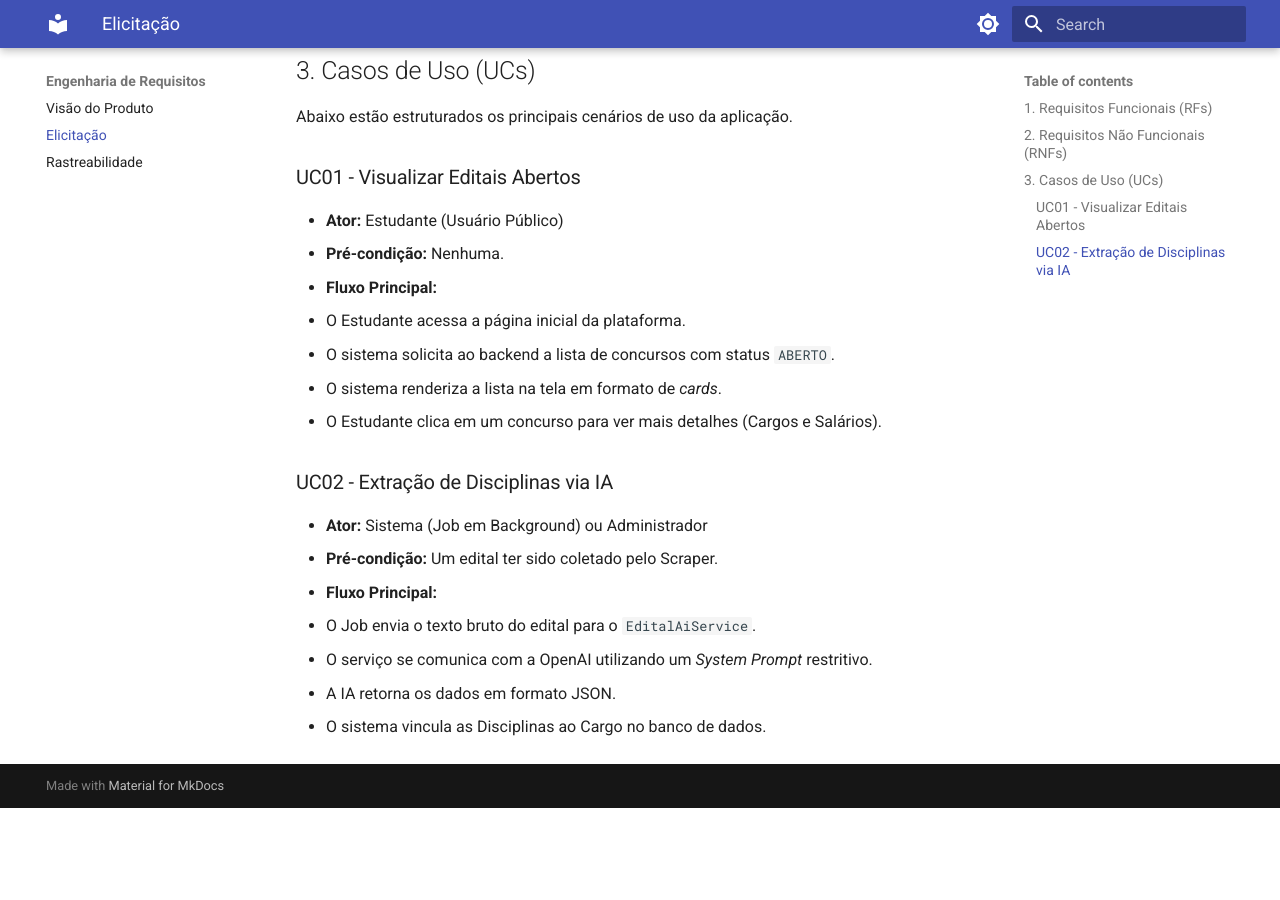
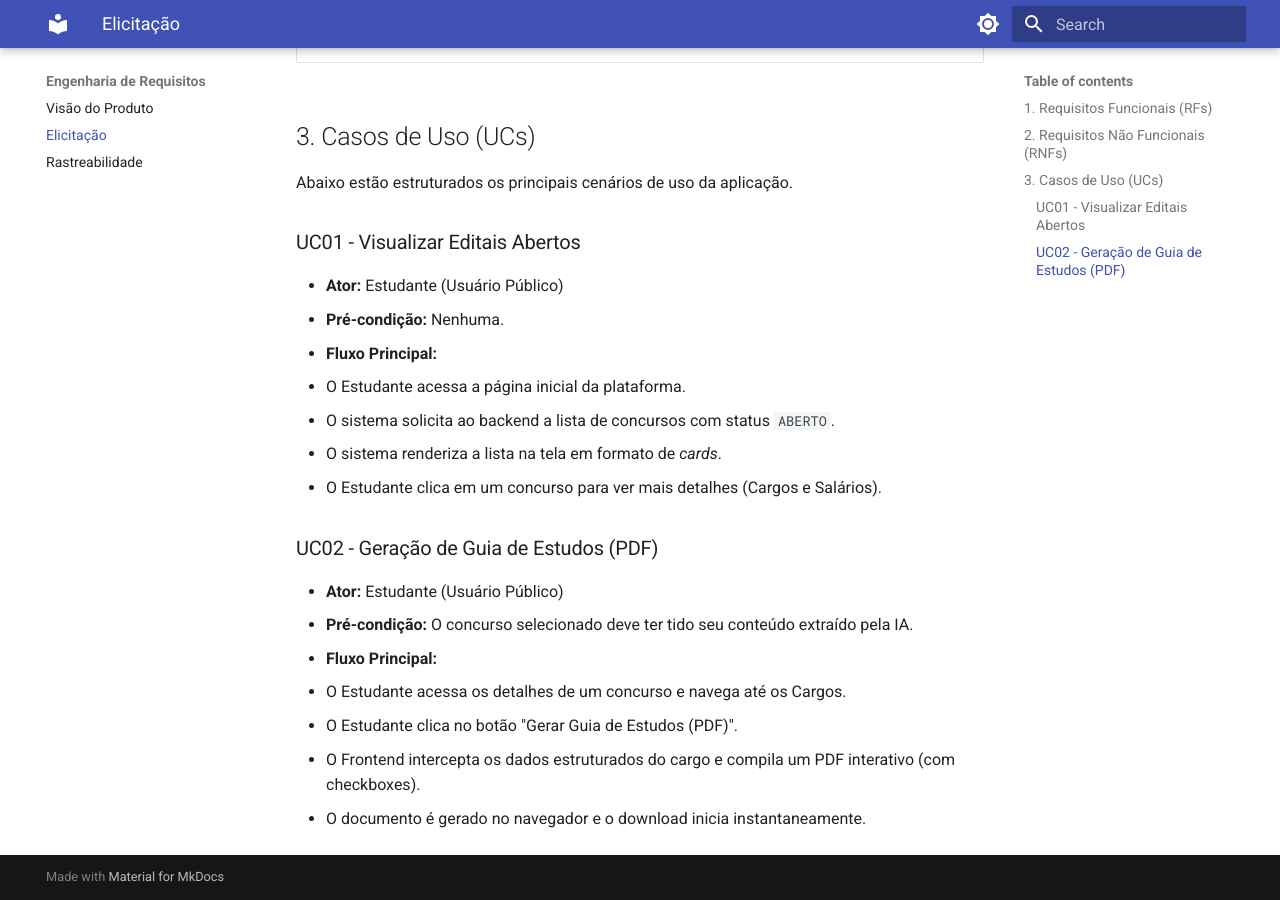
Before and after one commit to DaviUrsulino/concurseiro-df, an MkDocs documentation site: the page built from docs/requisitos/elicitacao.md, in a window 1280 px wide and 900 px high, scrolled down 1385 px. Built offline with MkDocs 1.6.1 and Material for MkDocs 9.7.7, drawn with Linux system fonts in a browser that asks for light colours; before the commit the page ends 2193 px from its top, so only the background shows below that; some of the changed text lies outside the part shown.

```diff
--- a/docs/requisitos/elicitacao.md
+++ b/docs/requisitos/elicitacao.md
@@ -10,10 +10,11 @@ Os Requisitos Funcionais descrevem o que o sistema **deve fazer**.
 |---|---|---|
 | **RF01** | O sistema deve listar todos os concursos cadastrados, permitindo filtragem por *status* (Aberto, Previsto, Finalizado). | Alta |
 | **RF02** | O sistema deve exibir os detalhes de um concurso específico, incluindo Órgão, Banca, Data da Prova e Cargos disponíveis. | Alta |
-| **RF03** | O sistema deve apresentar as **Disciplinas** e **Tópicos** exigidos para cada Cargo específico de um concurso. | Alta |
-| **RF04** | O sistema deve possuir uma rotina (Scraper) capaz de coletar editais e andamentos automaticamente em fontes externas. | Média |
-| **RF05** | O sistema deve utilizar Inteligência Artificial para extrair as disciplinas de um texto bruto e cadastrá-las no banco de dados. | Média |
-| **RF06** | O sistema deve bloquear operações de escrita (criação, edição e exclusão) para usuários não autenticados como administradores. | Alta |
+| **RF03** | O sistema deve extrair e apresentar o **Conteúdo Programático** exigido para cada Cargo de um concurso. | Alta |
+| **RF04** | O sistema deve permitir que o estudante **Gere um Guia de Estudos em PDF** baseado na extração inteligente dos tópicos. | Alta |
+| **RF05** | O sistema deve possuir uma rotina (Scraper) capaz de coletar editais e andamentos automaticamente em fontes externas. | Média |
+| **RF06** | O sistema deve utilizar Inteligência Artificial para estruturar o conteúdo programático de um texto bruto. | Média |
+| **RF07** | O sistema deve bloquear operações de escrita (criação, edição e exclusão) para usuários não autenticados como administradores. | Alta |
 
 ## 2. Requisitos Não Funcionais (RNFs)
 
@@ -41,11 +42,11 @@ Abaixo estão estruturados os principais cenários de uso da aplicação.
   3. O sistema renderiza a lista na tela em formato de *cards*.
   4. O Estudante clica em um concurso para ver mais detalhes (Cargos e Salários).
 
-### UC02 - Extração de Disciplinas via IA
-- **Ator:** Sistema (Job em Background) ou Administrador
-- **Pré-condição:** Um edital ter sido coletado pelo Scraper.
+### UC02 - Geração de Guia de Estudos (PDF)
+- **Ator:** Estudante (Usuário Público)
+- **Pré-condição:** O concurso selecionado deve ter tido seu conteúdo extraído pela IA.
 - **Fluxo Principal:**
-  1. O Job envia o texto bruto do edital para o `EditalAiService`.
-  2. O serviço se comunica com a OpenAI utilizando um *System Prompt* restritivo.
-  3. A IA retorna os dados em formato JSON.
-  4. O sistema vincula as Disciplinas ao Cargo no banco de dados.
+  1. O Estudante acessa os detalhes de um concurso e navega até os Cargos.
+  2. O Estudante clica no botão "Gerar Guia de Estudos (PDF)".
+  3. O Frontend intercepta os dados estruturados do cargo e compila um PDF interativo (com checkboxes).
+  4. O documento é gerado no navegador e o download inicia instantaneamente.
--- a/mkdocs.yml
+++ b/mkdocs.yml
@@ -24,6 +24,13 @@ theme:
     - search.suggest
     - search.highlight
 
+markdown_extensions:
+  - pymdownx.superfences:
+      custom_fences:
+        - name: mermaid
+          class: mermaid
+          format: !!python/name:pymdownx.superfences.fence_code_format
+
 nav:
   - Início: index.md
   - Engenharia de Requisitos:
```
Also changed, not shown: docs/arquitetura/diagrama-banco.md (+2 -9 lines).
